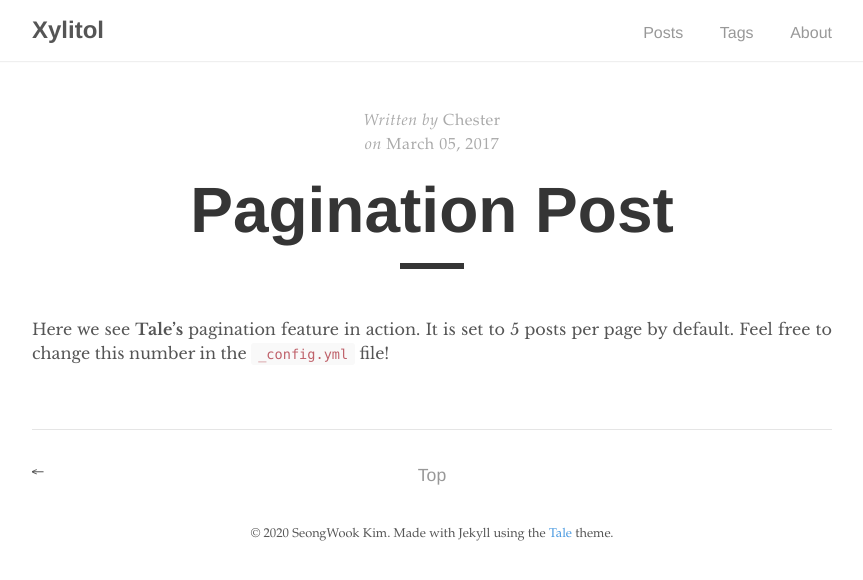
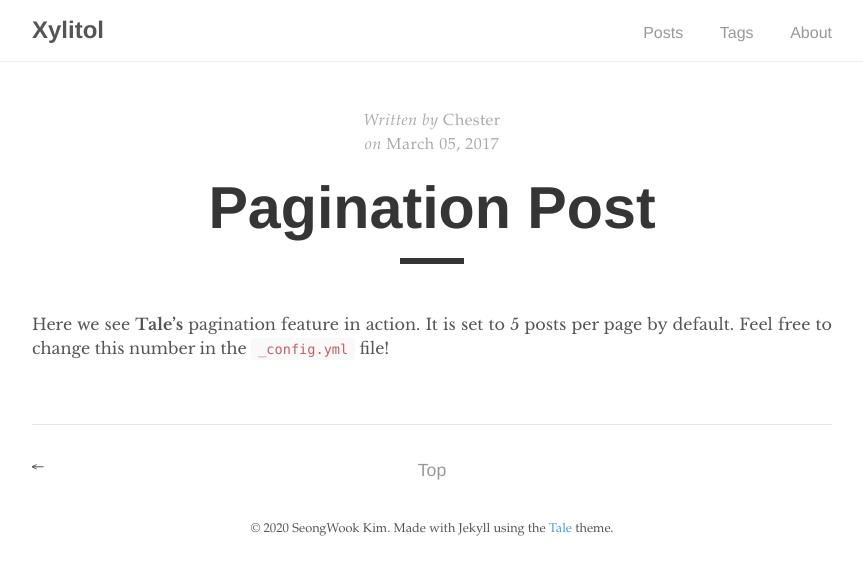
Before and after one commit to kimsos0723/kimsos0723.github.io, a Jekyll site: the page built from _posts/2017-03-05-pagination-post.md, in a window 1280 px wide. Shown: the top 580 px of the page, without its empty margins (208-1071 px from the left). Built offline with Jekyll 4.4.1, drawn with Linux system fonts in a browser that asks for light colours.

Commit message:
modify title font size

```diff
--- a/_sass/tale/_post.scss
+++ b/_sass/tale/_post.scss
@@ -15,7 +15,7 @@
   &-title {
     color: $default-shade;
     font-family: $sans-serif;
-    font-size: 4rem;
+    font-size: 3.7rem;
     margin: 1rem 0;
     text-align: center;
   }
```
